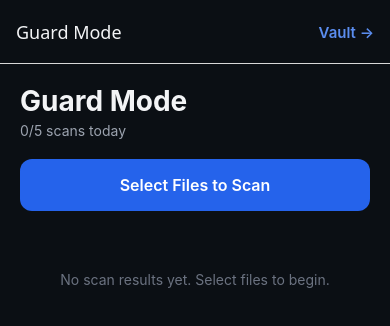
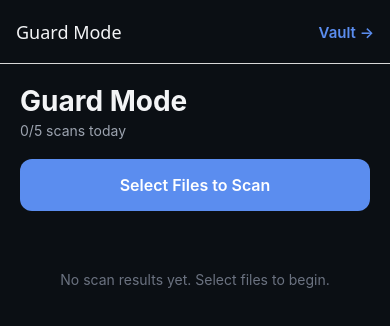
Before and after one commit to webnix-space/Nibras, a React Native app: screen / in a window 390 px wide. Shown: the top 326 px of the page. Built offline with nearby package versions, Linux system fonts and the light colour scheme.

Commit message:
Refactor GuardModeScreen styles and severity colors

```diff
--- a/src/screens/GuardModeScreen.tsx
+++ b/src/screens/GuardModeScreen.tsx
@@ -5,16 +5,15 @@ import * as FileSystem from 'expo-file-system/legacy';
 import { scanProject, severityCounts, Finding, Severity } from '../rules/patternRules';
 import { useNibrasStore, canScan, FREE_DAILY_LIMIT } from '../store/useNibrasStore';
 import { loadModel, generate, isModelLoaded, isQvacAvailable } from '../qvac/qvacClient';
+import { color, spacing, radius, type as t } from '../theme/tokens';
 
 const SEVERITY_COLOR: Record<Severity, string> = {
-  CRITICAL: '#DC2626',
-  HIGH: '#EA580C',
-  MEDIUM: '#D97706',
-  LOW: '#65A30D',
+  CRITICAL: color.critical,
+  HIGH: color.high,
+  MEDIUM: color.medium,
+  LOW: color.low,
 };
 
-// Deep-scan only runs on the highest-severity findings — QVAC is slow
-// relative to regex, so don't burn tokens explaining a MEDIUM http:// url.
 const DEEP_SCAN_SEVERITIES: Severity[] = ['CRITICAL', 'HIGH'];
 
 export default function GuardModeScreen() {
@@ -23,7 +22,7 @@ export default function GuardModeScreen() {
   const [tps, setTps] = useState<number | null>(null);
   const [deepScanNote, setDeepScanNote] = useState<string | null>(null);
 
-  const { findings, setFindings, scansToday, isPro, incrementScanCount, resetDailyIfNeeded } =
+  const { findings, setFindings, scansToday, isPro, incrementScanCount, resetDailyIfNeeded, recordScan } =
     useNibrasStore();
 
   resetDailyIfNeeded();
@@ -57,6 +56,7 @@ export default function GuardModeScreen() {
       const results = scanProject(files);
       setFindings(results);
       incrementScanCount();
+      recordScan('guard', files.length, results);
 
       const topFindings = results.filter((f) => DEEP_SCAN_SEVERITIES.includes(f.severity));
       if (topFindings.length > 0) {
@@ -172,48 +172,48 @@ function FindingCard({ finding }: { finding: Finding }) {
 }
 
 const styles = StyleSheet.create({
-  container: { flex: 1, backgroundColor: '#0B0F14' },
-  content: { padding: 20, paddingBottom: 60 },
-  title: { fontSize: 28, fontWeight: '700', color: '#F3F4F6' },
-  subtitle: { fontSize: 14, color: '#9CA3AF', marginTop: 4, marginBottom: 20 },
+  container: { flex: 1, backgroundColor: color.bg },
+  content: { padding: spacing.xl, paddingBottom: 60 },
+  title: { ...t.displayLarge, color: color.textPrimary },
+  subtitle: { ...t.body, color: color.textSecondary, marginTop: spacing.xs, marginBottom: spacing.xl },
   scanButton: {
-    backgroundColor: '#2563EB',
-    borderRadius: 12,
-    paddingVertical: 16,
+    backgroundColor: color.aiAccent,
+    borderRadius: radius.lg,
+    paddingVertical: spacing.lg,
     alignItems: 'center',
-    marginBottom: 20,
+    marginBottom: spacing.xl,
   },
   scanButtonText: { color: '#fff', fontSize: 16, fontWeight: '600' },
-  modelLoadBox: { backgroundColor: '#151A21', borderRadius: 8, padding: 12, marginBottom: 16 },
-  modelLoadText: { color: '#9CA3AF', fontSize: 13, textAlign: 'center' },
+  modelLoadBox: { backgroundColor: color.surface, borderRadius: radius.sm, padding: spacing.md, marginBottom: spacing.lg },
+  modelLoadText: { color: color.textSecondary, fontSize: 13, textAlign: 'center' },
   tpsBox: {
     alignSelf: 'center',
-    backgroundColor: '#0F2E2B',
+    backgroundColor: color.pulseAccentBg,
     borderWidth: 1,
-    borderColor: '#1E6E68',
-    borderRadius: 12,
-    paddingHorizontal: 12,
-    paddingVertical: 4,
-    marginBottom: 16,
+    borderColor: color.pulseAccentBorder,
+    borderRadius: radius.lg,
+    paddingHorizontal: spacing.md,
+    paddingVertical: spacing.xs,
+    marginBottom: spacing.lg,
   },
-  tpsText: { color: '#38BDB0', fontSize: 12, fontWeight: '700' },
-  summaryRow: { flexDirection: 'row', flexWrap: 'wrap', gap: 8, marginBottom: 16 },
-  badge: { paddingHorizontal: 10, paddingVertical: 6, borderRadius: 8 },
+  tpsText: { color: color.pulseAccent, fontSize: 12, fontWeight: '700' },
+  summaryRow: { flexDirection: 'row', flexWrap: 'wrap', gap: spacing.sm, marginBottom: spacing.lg },
+  badge: { paddingHorizontal: spacing.md, paddingVertical: spacing.sm, borderRadius: radius.sm },
   badgeText: { color: '#fff', fontSize: 12, fontWeight: '700' },
   deepScanCard: {
-    backgroundColor: '#0F1A2E',
+    backgroundColor: color.aiAccentBg,
     borderWidth: 1,
-    borderColor: '#1E3A6E',
-    borderRadius: 10,
-    padding: 14,
-    marginBottom: 16,
+    borderColor: color.aiAccentBorder,
+    borderRadius: radius.md,
+    padding: spacing.lg,
+    marginBottom: spacing.lg,
   },
-  deepScanLabel: { color: '#5B8DEF', fontSize: 10, fontWeight: '800', marginBottom: 6, letterSpacing: 1 },
-  deepScanText: { color: '#E5E9F0', fontSize: 13, lineHeight: 19 },
-  card: { backgroundColor: '#151A21', borderLeftWidth: 4, borderRadius: 8, padding: 12, marginBottom: 10 },
-  cardSeverity: { fontSize: 11, fontWeight: '800', marginBottom: 4 },
-  cardMessage: { color: '#F3F4F6', fontSize: 14, marginBottom: 6 },
-  cardMeta: { color: '#6B7280', fontSize: 12, marginBottom: 4 },
-  cardSnippet: { color: '#9CA3AF', fontSize: 12, fontFamily: 'monospace' },
-  empty: { color: '#6B7280', textAlign: 'center', marginTop: 40 },
+  deepScanLabel: { color: color.aiAccent, fontSize: 10, fontWeight: '800', marginBottom: spacing.xs, letterSpacing: 1 },
+  deepScanText: { color: color.textPrimary, fontSize: 13, lineHeight: 19 },
+  card: { backgroundColor: color.surface, borderLeftWidth: 4, borderRadius: radius.sm, padding: spacing.md, marginBottom: spacing.sm },
+  cardSeverity: { fontSize: 11, fontWeight: '800', marginBottom: spacing.xs },
+  cardMessage: { color: color.textPrimary, fontSize: 14, marginBottom: spacing.xs },
+  cardMeta: { color: color.textTertiary, fontSize: 12, marginBottom: spacing.xs },
+  cardSnippet: { color: color.textSecondary, fontSize: 12, fontFamily: 'monospace' },
+  empty: { color: color.textTertiary, textAlign: 'center', marginTop: 40 },
 });
```
